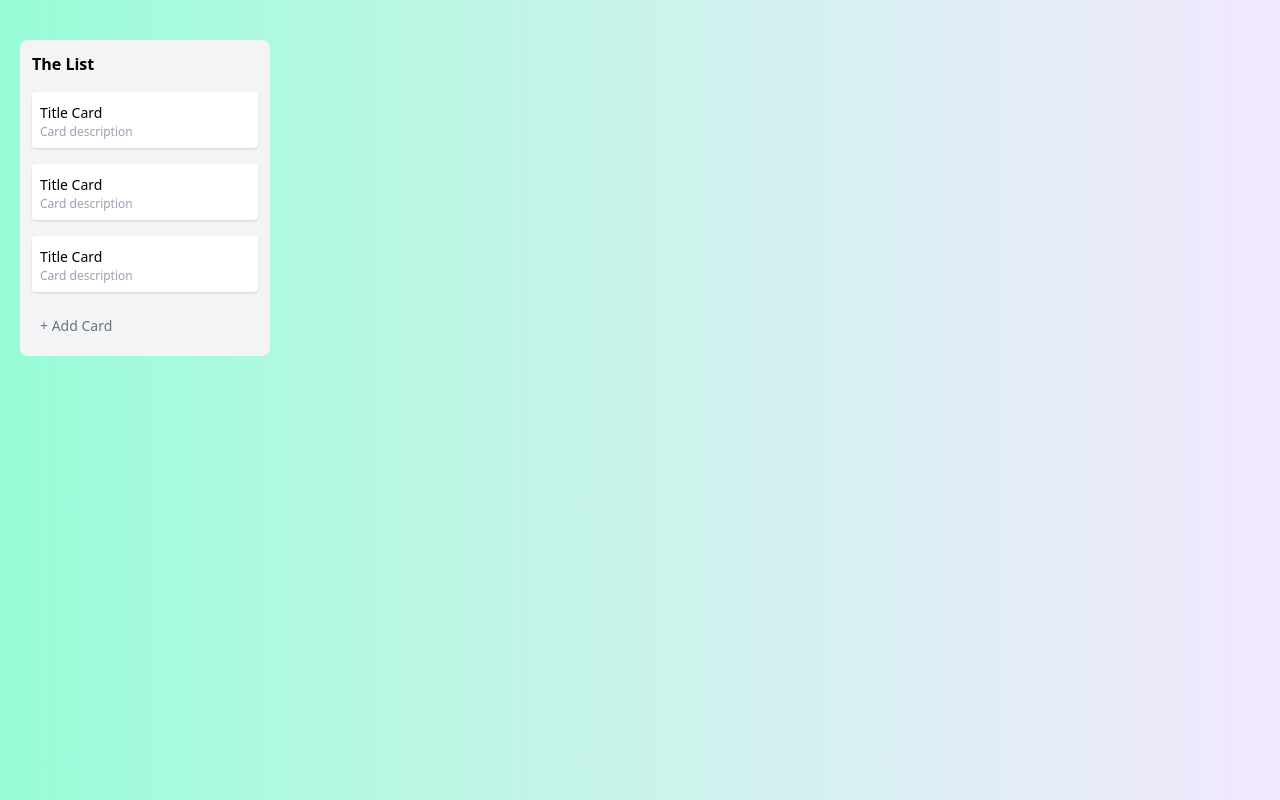
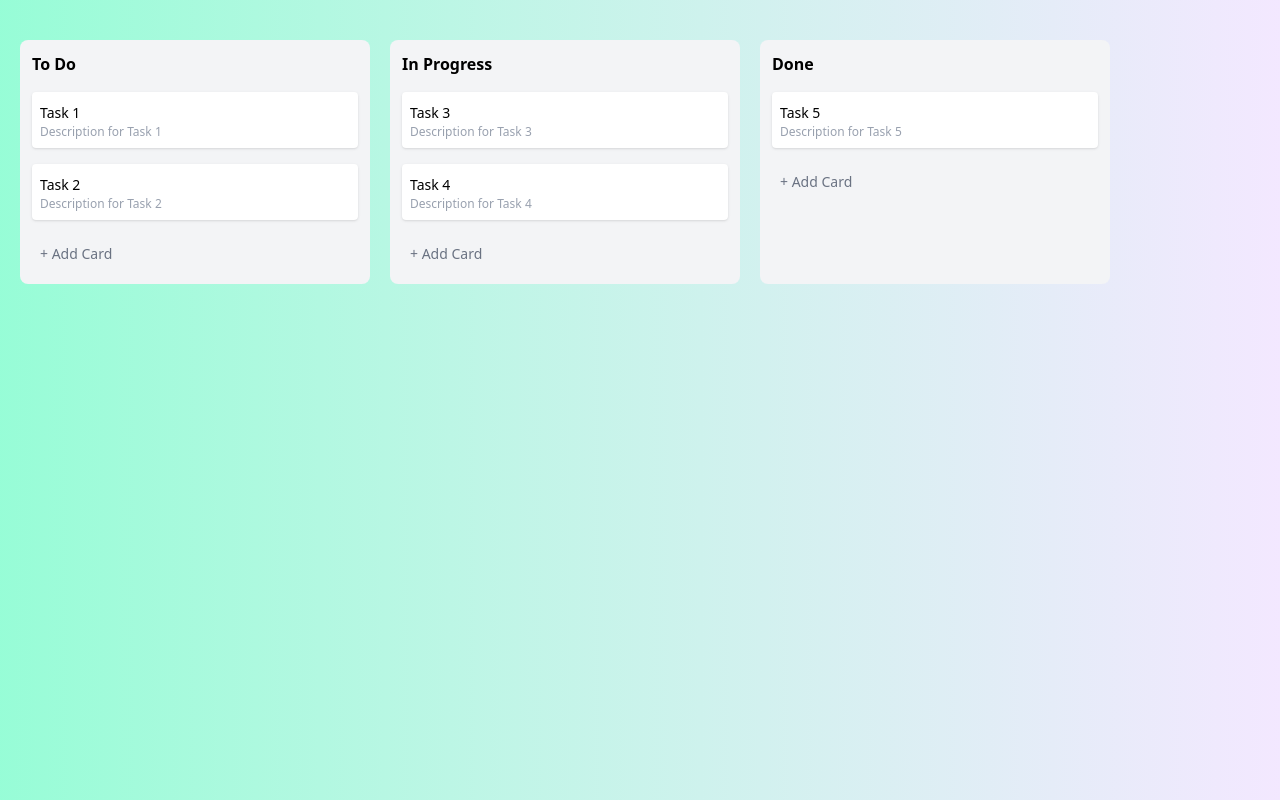
Before and after one commit to Andreeoak/Kardinal, a Vue app in the folder Kardinal/: page / in a window 1280 px wide. Built offline with nearby package versions, Linux system fonts and the light colour scheme; the HTML template or start-up script is replaced by a standard one.

Commit message:
Dummy cards inside a reactive const

```diff
--- a/Kardinal/src/App.vue
+++ b/Kardinal/src/App.vue
@@ -1,34 +1,19 @@
 <template>
   <main class="p-5 font-sans bg-gradient-to-r from-mint-200 to-purple-100 h-screen">
     <div class="flex gap-5 py-5 overflow-x-auto">
-      <div class="bg-gray-100 p-3 rounded-lg min-w-[250px] flex flex-col">
+      <div class="bg-gray-100 p-3 rounded-lg min-w-[350px] flex flex-col" v-for="list in lists" :key="list.id">
         <h2 class="mb-2 font-bold">
-          The List
+          {{ list.title }}
         </h2>
-        <div class="bg-white p-2 my-2 rounded shadow cursor-pointer">
+        <div class="bg-white p-2 my-2 rounded shadow cursor-pointer" v-for="task in list.cards">
           <span class="text-sm font-medium">
-            Title Card
+            {{task.title}}
           </span>
           <p class="text-xs text-gray-400">
-            Card description
+            {{ task.description }}
           </p>
         </div>
-        <div class="bg-white p-2 my-2 rounded shadow cursor-pointer">
-          <span class="text-sm font-medium">
-            Title Card
-          </span>
-          <p class="text-xs text-gray-400">
-            Card description
-          </p>
-        </div>
-        <div class="bg-white p-2 my-2 rounded shadow cursor-pointer">
-          <span class="text-sm font-medium">
-            Title Card
-          </span>
-          <p class="text-xs text-gray-400">
-            Card description
-          </p>
-        </div>
+
         <button class="w-full bg-transparent rounded hover:bg-white text-gray-500 p-2 text-left mt-2 text-sm font-medium">
           + Add Card
         </button>
@@ -36,3 +21,45 @@
     </div>
   </main>
 </template>
+
+<script setup lang="ts">
+
+import { reactive } from 'vue'
+
+
+  interface Card{
+    id: number
+    title: string
+    description: string
+  }
+
+  interface List{
+    id: number
+    title: string
+    cards: Card[]
+  }
+
+  const lists = reactive<List[]> ([ //reactive is more performant than ref in nested datasets
+    {
+    id: 1,
+    title: 'To Do',
+    cards: [
+      { id: 1, title: 'Task 1', description: 'Description for Task 1' },
+      { id: 2, title: 'Task 2', description: 'Description for Task 2' }
+    ]
+    },
+    {
+      id: 2,
+      title: 'In Progress',
+      cards: [
+        { id: 3, title: 'Task 3', description: 'Description for Task 3' },
+        { id: 4, title: 'Task 4', description: 'Description for Task 4' }
+      ]
+    },
+    {
+      id: 3,
+      title: 'Done',
+      cards: [{ id: 5, title: 'Task 5', description: 'Description for Task 5' }]
+    }
+  ])
+</script>
```
